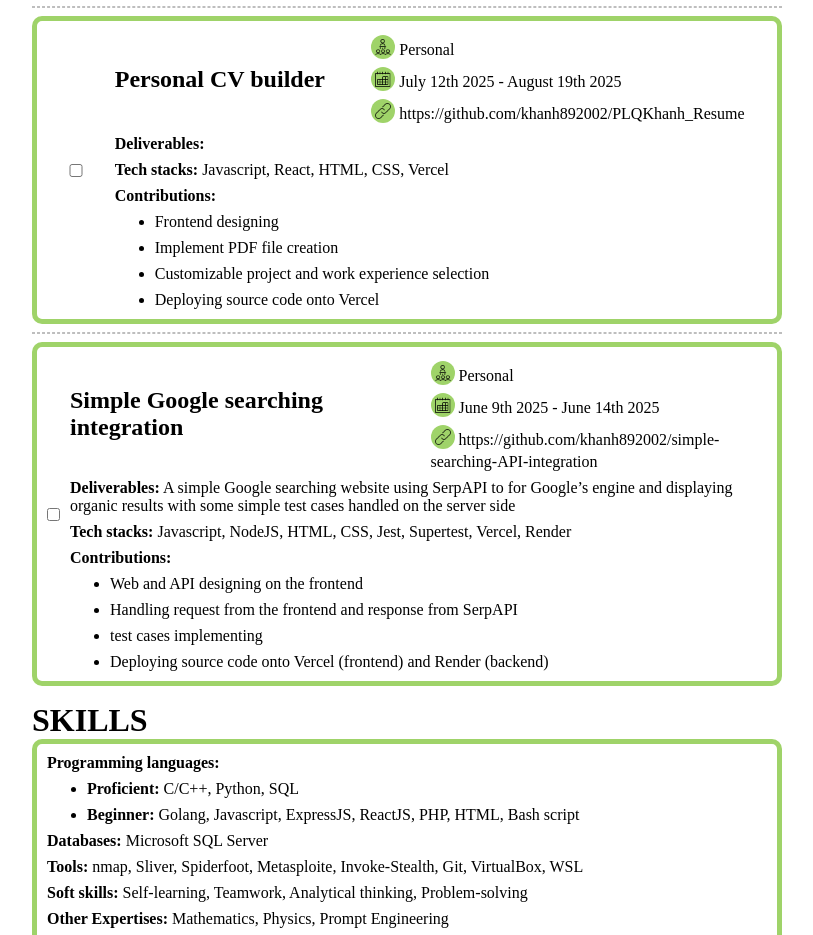
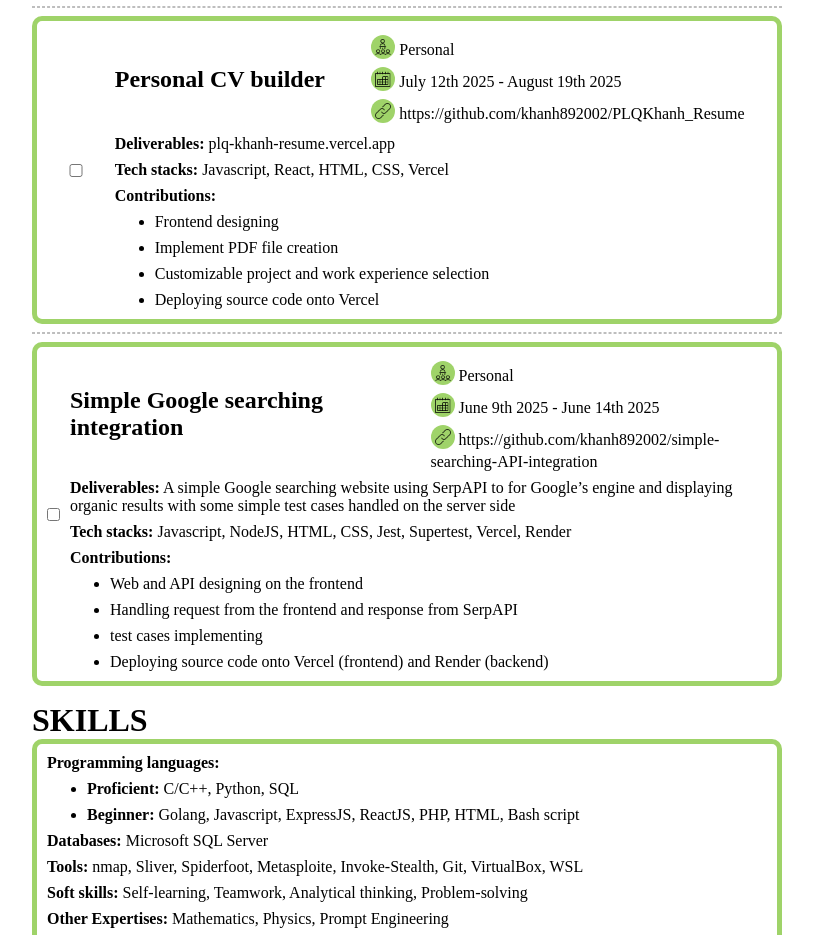
Before and after one commit to khanh892002/PLQKhanh_Resume, a React (Create React App) app: page / in a window 1280 px wide. Shown: the part 2422-3357 px from the top of the page, without its empty margins (233-1046 px from the left). Built offline with nearby package versions, Linux system fonts and the light colour scheme.

Commit message:
putting testing text in root div, revert vercel.json to previous version.

```diff
--- a/public/index.html
+++ b/public/index.html
@@ -19,7 +19,7 @@
   </head>
   <body>
     <noscript>You need to enable JavaScript to run this app.</noscript>
-    <div id="root"></div>
+    <div id="root">testing root div</div>
     <!--
       This HTML file is a template.
       If you open it directly in the browser, you will see an empty page.
--- a/src/cv.json
+++ b/src/cv.json
@@ -100,7 +100,7 @@
             "link": "https://github.com/khanh892002/PLQKhanh_Resume",
             "contribution": ["Frontend designing","Implement PDF file creation","Customizable project and work experience selection","Deploying source code onto Vercel"],
             "techStack": ["Javascript","React","HTML","CSS","Vercel"],
-            "deliverables": ""
+            "deliverables": "plq-khanh-resume.vercel.app"
         },
         {
             "title": "Simple Google searching integration",
```
Also changed, not shown: vercel.json.
